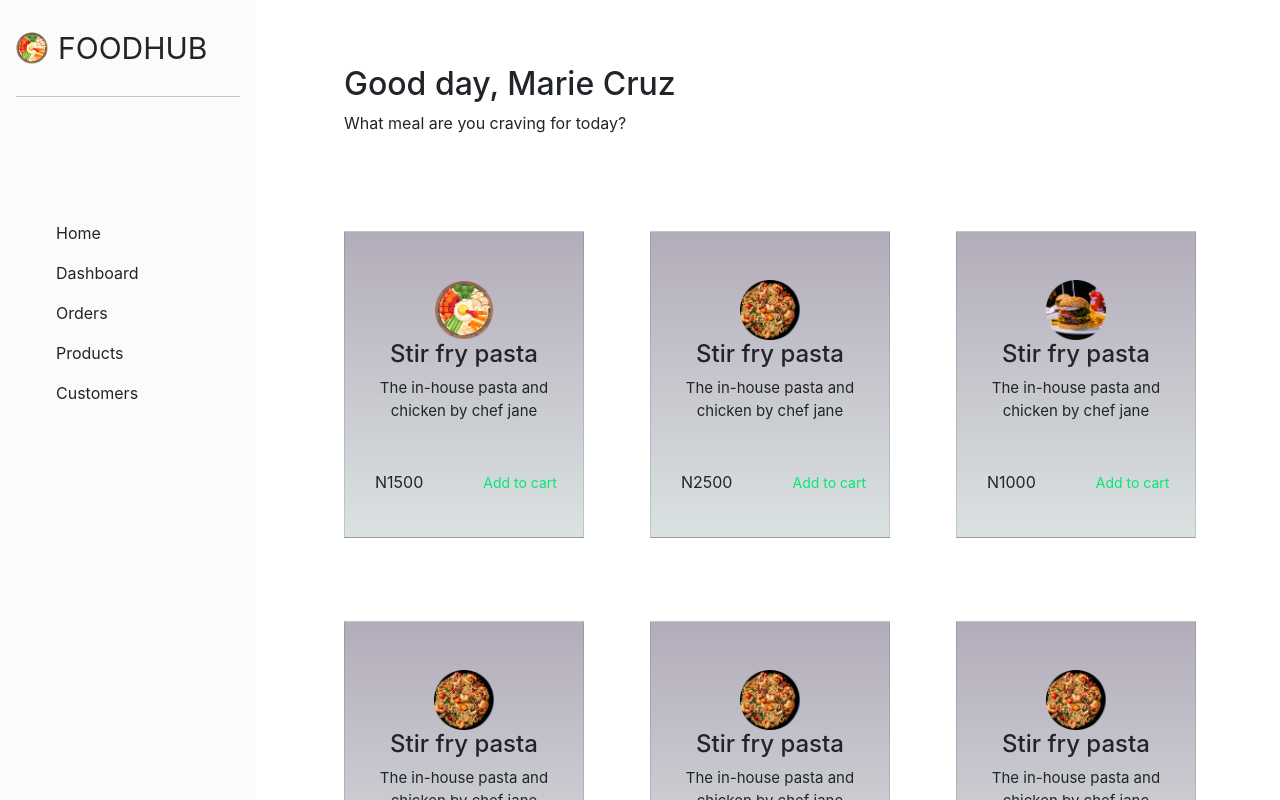
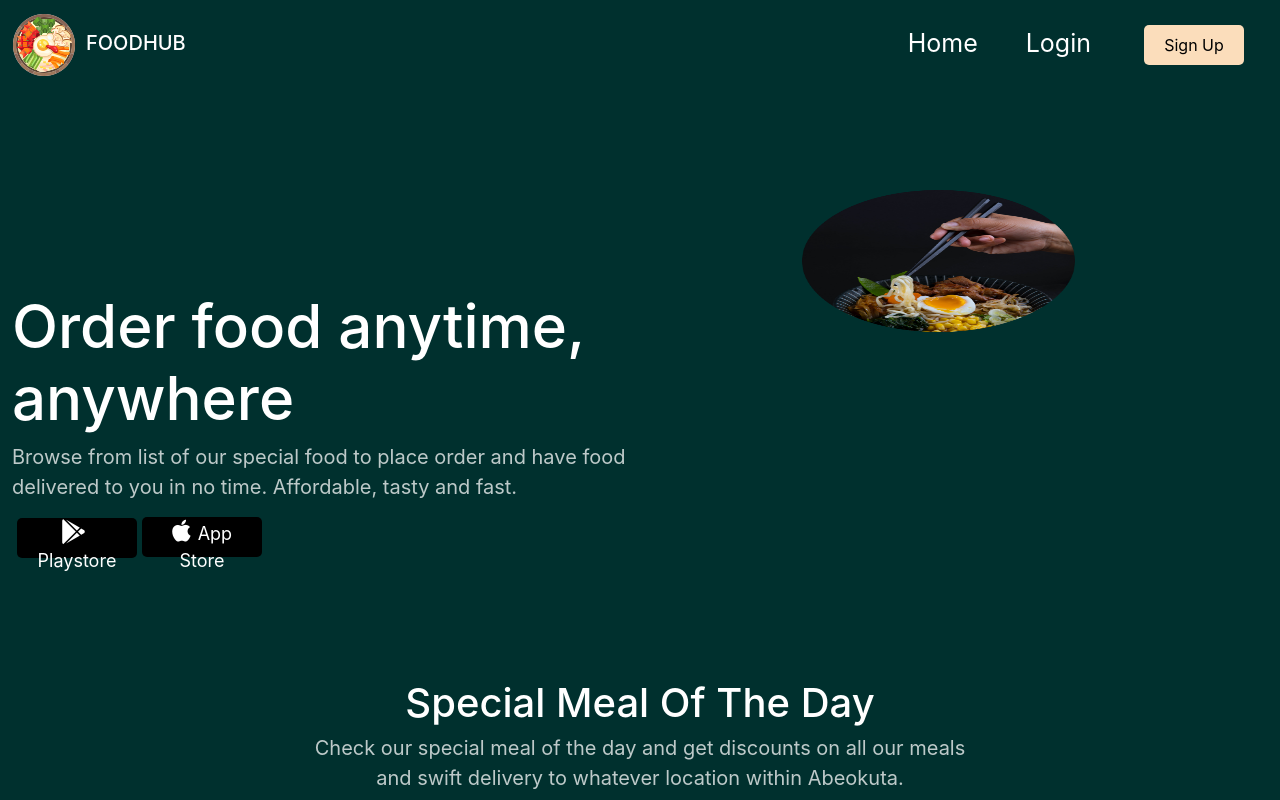
Before and after one commit to Emmaxfans/foodhub, a React (Create React App) app: page / in a window 1280 px wide. Shown: the top 800 px of the page. Built offline with nearby package versions, Linux system fonts and the light colour scheme.

Commit message:
changing back to app

```diff
--- a/src/index.js
+++ b/src/index.js
@@ -2,11 +2,11 @@ import React from 'react';
 import ReactDOM from 'react-dom/client';
 import { BrowserRouter as Router } from "react-router-dom";
 import './index.css';
-import Orderpage1 from './components/Orderpage1';
+// import Orderpage1 from './components/Orderpage1';
 // import Loginsignup from "./components/Loginpage"
 // import signup from './components/Signup';
 // import Style from './components/Style';
-// import App from './App';
+import App from './App';
 
 // import { Router } from 'react-router-dom';
 
@@ -19,11 +19,11 @@ const root = ReactDOM.createRoot(document.getElementById('root'));
 root.render(
   <React.StrictMode>
     <Router>
-    {/* <App /> */}
+    <App />
     {/* <Loginsignup /> */}
     {/* <Signup /> */}
     {/* <Style /> */}
-     <Orderpage1 />
+     {/* <Orderpage1 /> */}
 
     </Router>
 
```
